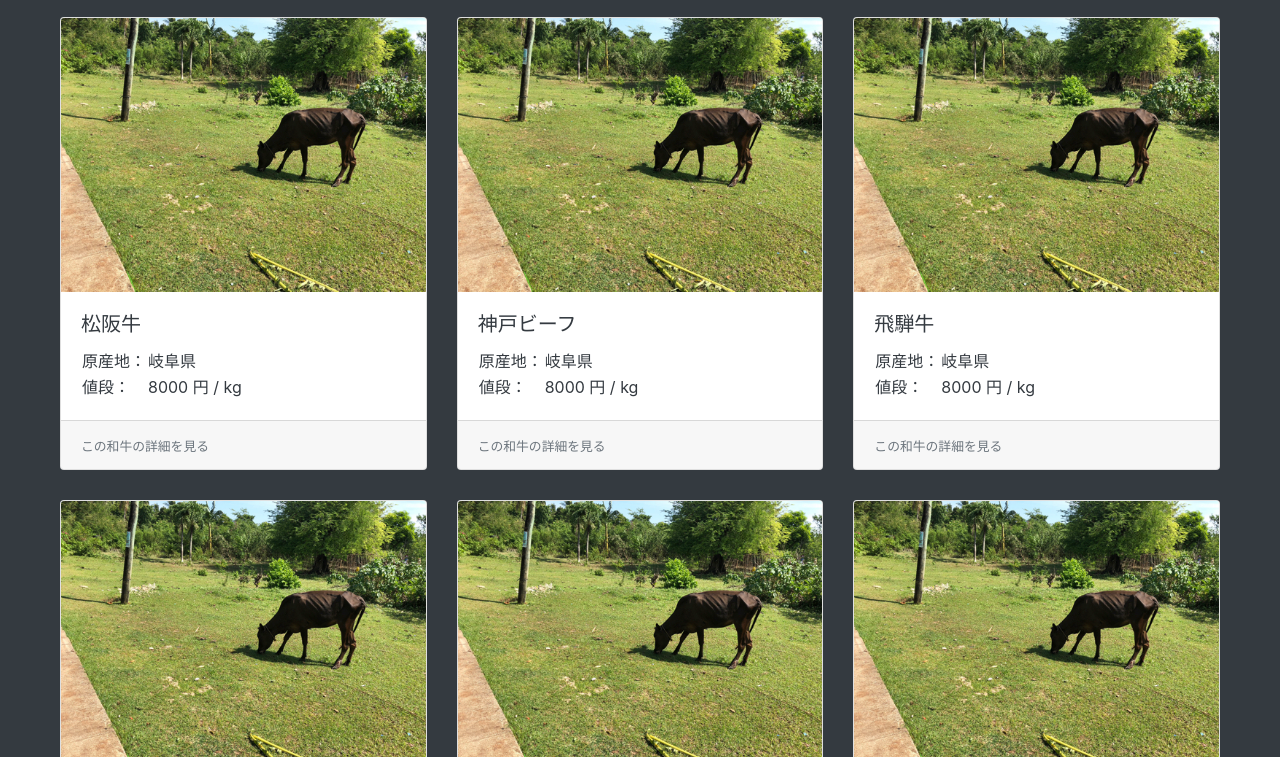
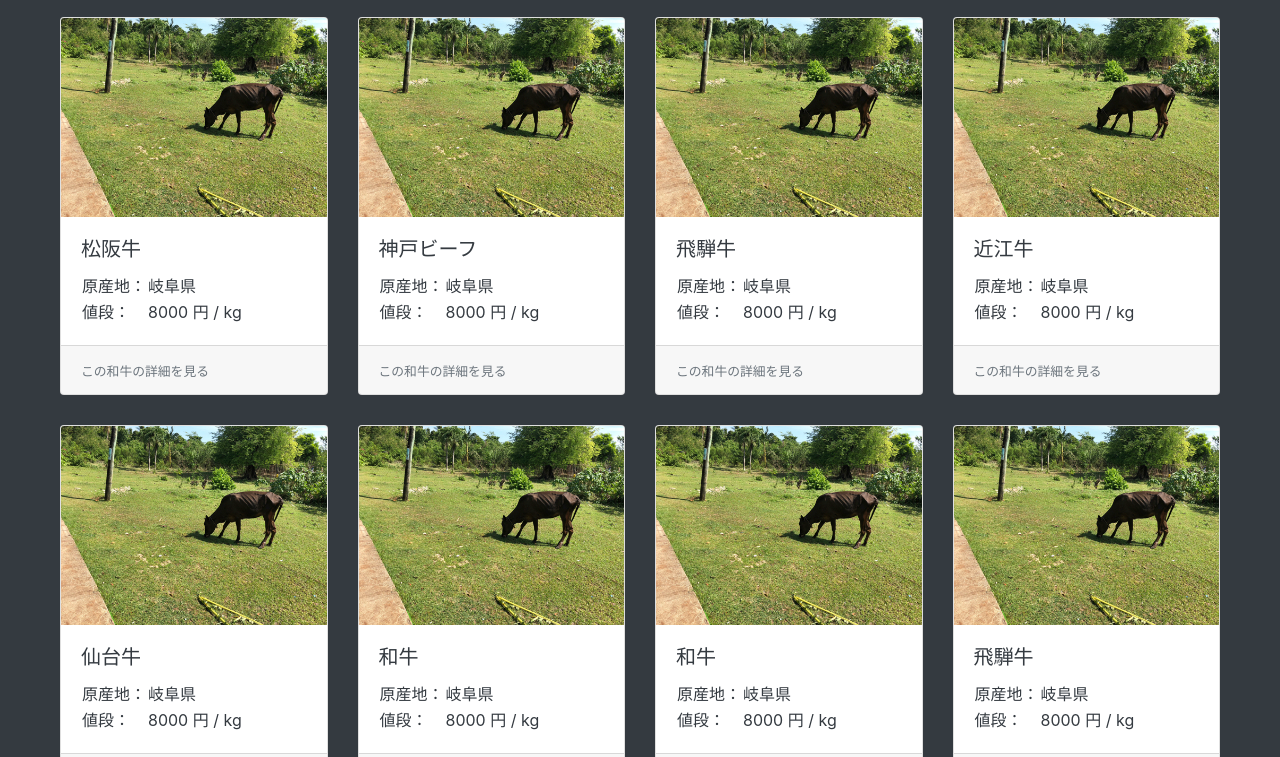
Before and after one commit to chockty/wagyu_price, a plain HTML site: page index.html in a window 1280 px wide. Shown: the part 43-800 px from the top of the page. Drawn offline with Linux system fonts and the light colour scheme.

Commit message:
1行あたりのカード枚数を4枚に変更

```diff
--- a/index.html
+++ b/index.html
@@ -85,8 +85,46 @@
           <small class="text-muted">この和牛の詳細を見る</small>
         </div>
       </a>
+      <a href="#" class="card">
+        <img class="card-img-top" src="img/ph_beaf.jpg">
+        <div class="card-body">
+          <h5 class="card-title">近江牛</h5>
+          <table>
+            <tr>
+              <td>原産地： </td>
+              <td>岐阜県</td>
+            </tr>
+            <tr>
+              <td>値段： </td>
+              <td>8000 円 / kg</td>
+            </tr>
+          </table>
+        </div>
+        <div class="card-footer">
+          <small class="text-muted">この和牛の詳細を見る</small>
+        </div>
+      </a>
     </div>
     <div class="card-deck row">
+      <a href="#" class="card">
+        <img class="card-img-top" src="img/ph_beaf.jpg">
+        <div class="card-body">
+          <h5 class="card-title">仙台牛</h5>
+          <table>
+            <tr>
+              <td>原産地： </td>
+              <td>岐阜県</td>
+            </tr>
+            <tr>
+              <td>値段： </td>
+              <td>8000 円 / kg</td>
+            </tr>
+          </table>
+        </div>
+        <div class="card-footer">
+          <small class="text-muted">この和牛の詳細を見る</small>
+        </div>
+      </a>
       <a href="#" class="card">
         <img class="card-img-top" src="img/ph_beaf.jpg">
         <div class="card-body">
@@ -128,7 +166,7 @@
       <a href="#" class="card">
         <img class="card-img-top" src="img/ph_beaf.jpg">
         <div class="card-body">
-          <h5 class="card-title">和牛</h5>
+          <h5 class="card-title">飛騨牛</h5>
           <table>
             <tr>
               <td>原産地： </td>
```
